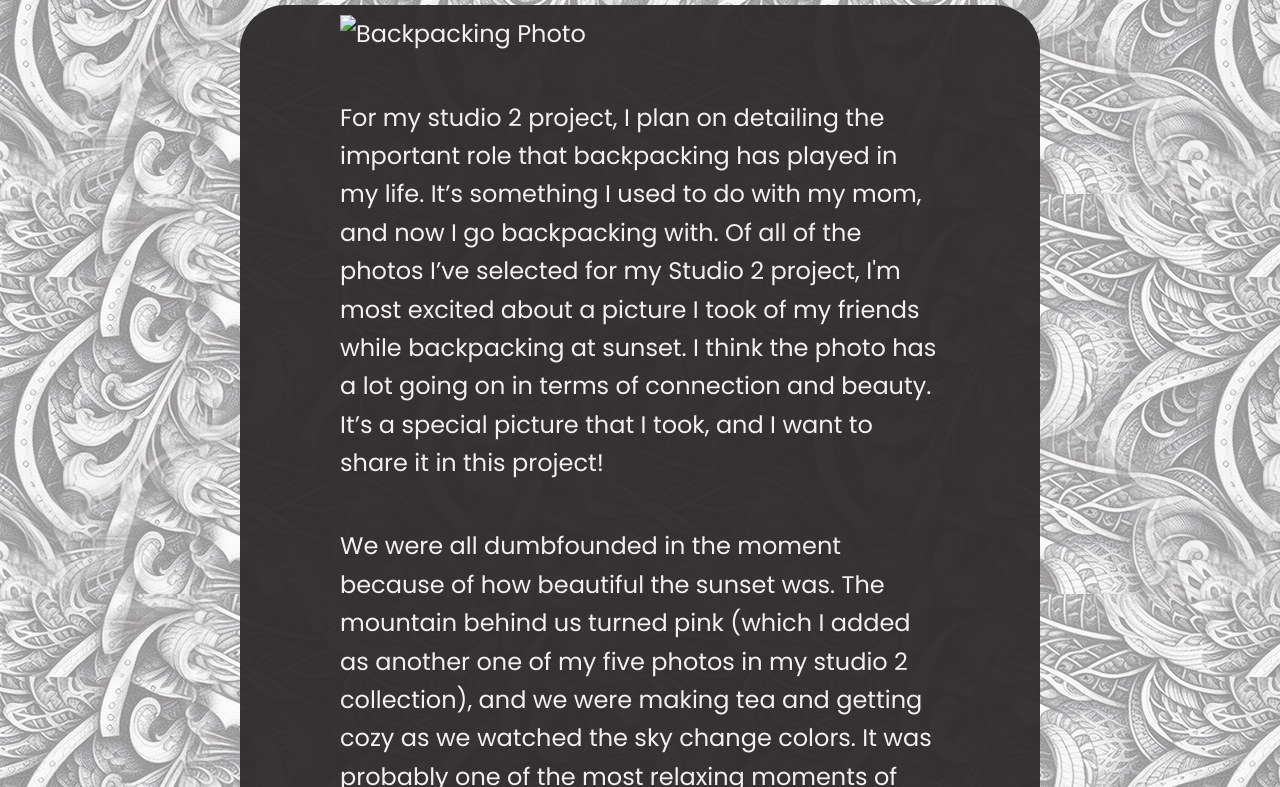
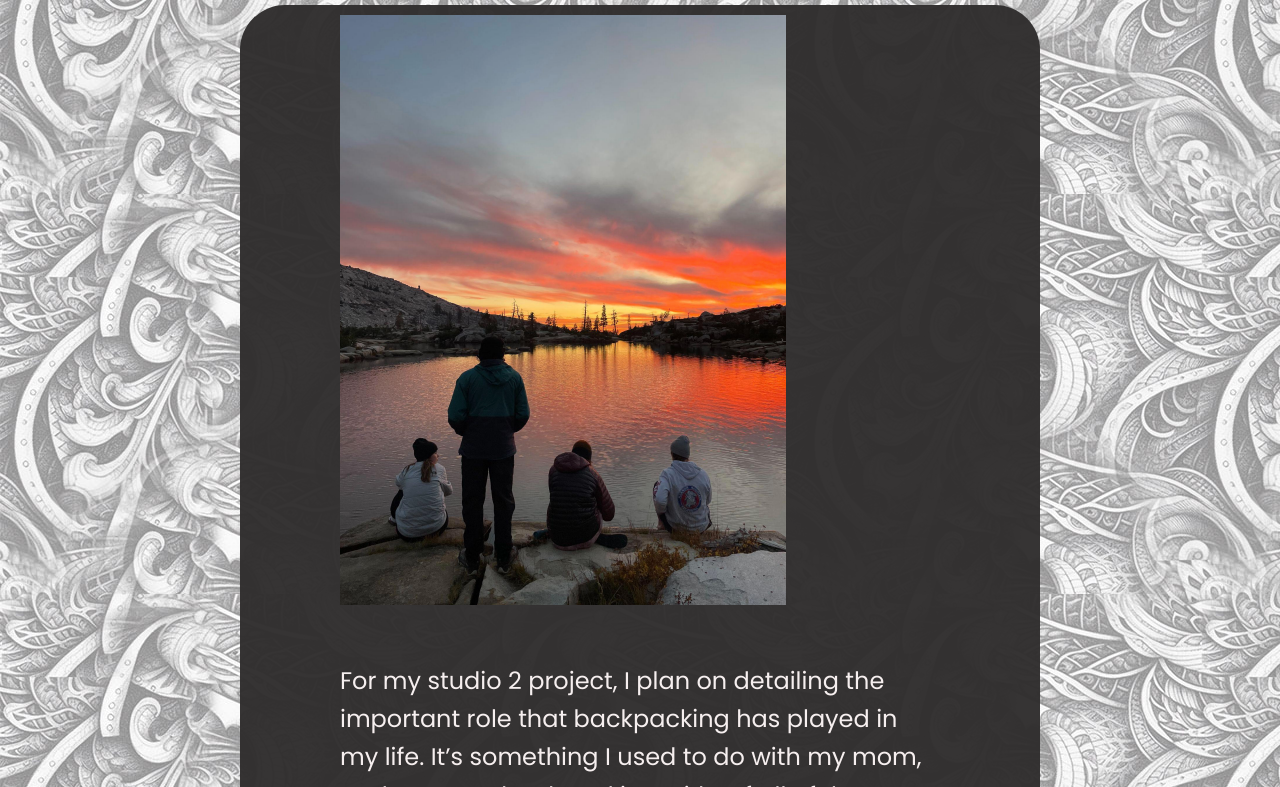
Before and after one commit to sierragoodfriend/des157a-old, a plain HTML site: page journal/index.html in a window 1280 px wide. Shown: the part 440-1227 px from the top of the page. Drawn offline with nearby package versions, Linux system fonts and the light colour scheme.

Commit message:
Update index.html for visual thinking journal

```diff
--- a/journal/index.html
+++ b/journal/index.html
@@ -20,7 +20,7 @@
     <article>
     <h2>Visual Thinking Analysis</h2>
         <section>
-            <img src="images/backpacking" alt="Backpacking Photo">
+            <img src="images/backpacking.png" alt="Backpacking Photo">
             <p>
                 For my studio 2 project, I plan on detailing the important role that backpacking has played in my life. It’s something I used to do with my mom, and now I go backpacking with. Of all of the photos I’ve selected for my Studio 2 project, I'm most excited about a picture I took of my friends while backpacking at sunset. I think the photo has a lot going on in terms of connection and beauty. It’s a special picture that I took, and I want to share it in this project!
             </p>
```
